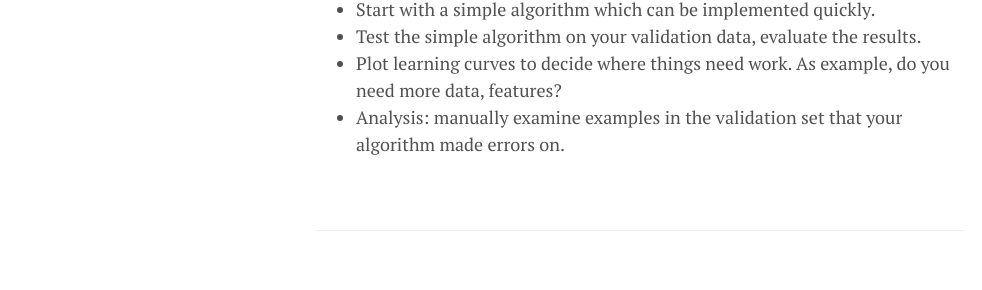
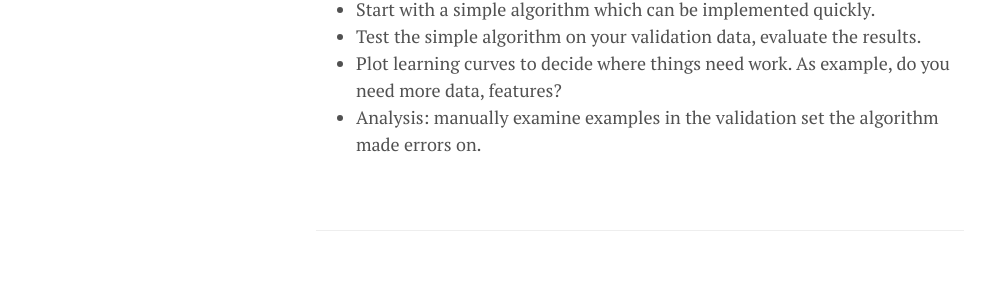
Before and after one commit to lgeurts/lgeurts.github.io, a Jekyll site: the page built from _posts/2018-06-29-artificial-intelligence-basics.md, in a window 1280 px wide and 900 px high, scrolled down 5996 px. Shown: the part 416-706 px from the top of the window, without its empty margins (0-982 px from the left). Built offline with Jekyll 4.4.1, drawn with Linux system fonts in a browser that asks for light colours; nearby versions of some CDN libraries.

Commit message:
Update 2018-06-29-artificial-intelligence-basics.md

```diff
--- a/_posts/2018-06-29-artificial-intelligence-basics.md
+++ b/_posts/2018-06-29-artificial-intelligence-basics.md
@@ -169,4 +169,4 @@
 * Start with a simple algorithm which can be implemented quickly.
 * Test the simple algorithm on your validation data, evaluate the results.
 * Plot learning curves to decide where things need work. As example, do you need more data, features?
-* Analysis: manually examine examples in the validation set that your algorithm made errors on.
+* Analysis: manually examine examples in the validation set the algorithm made errors on.
```
